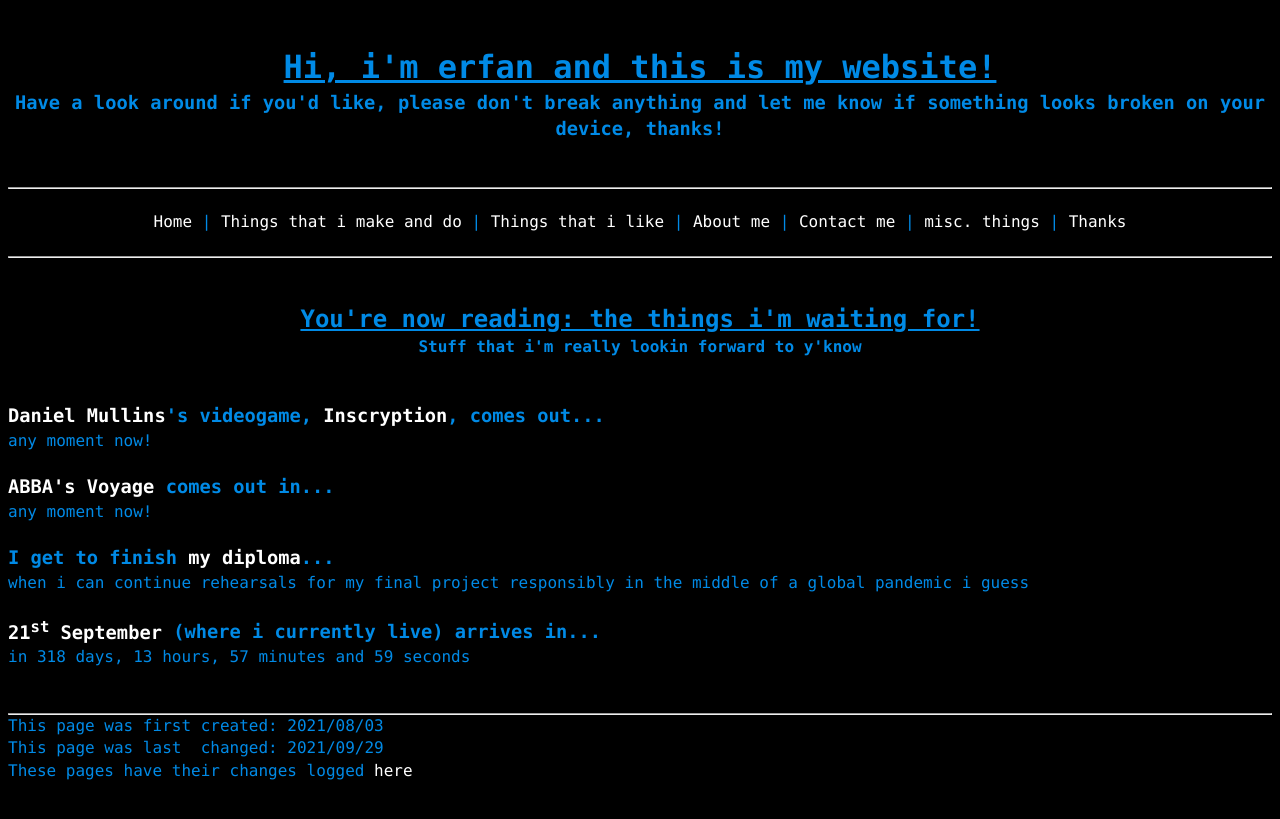
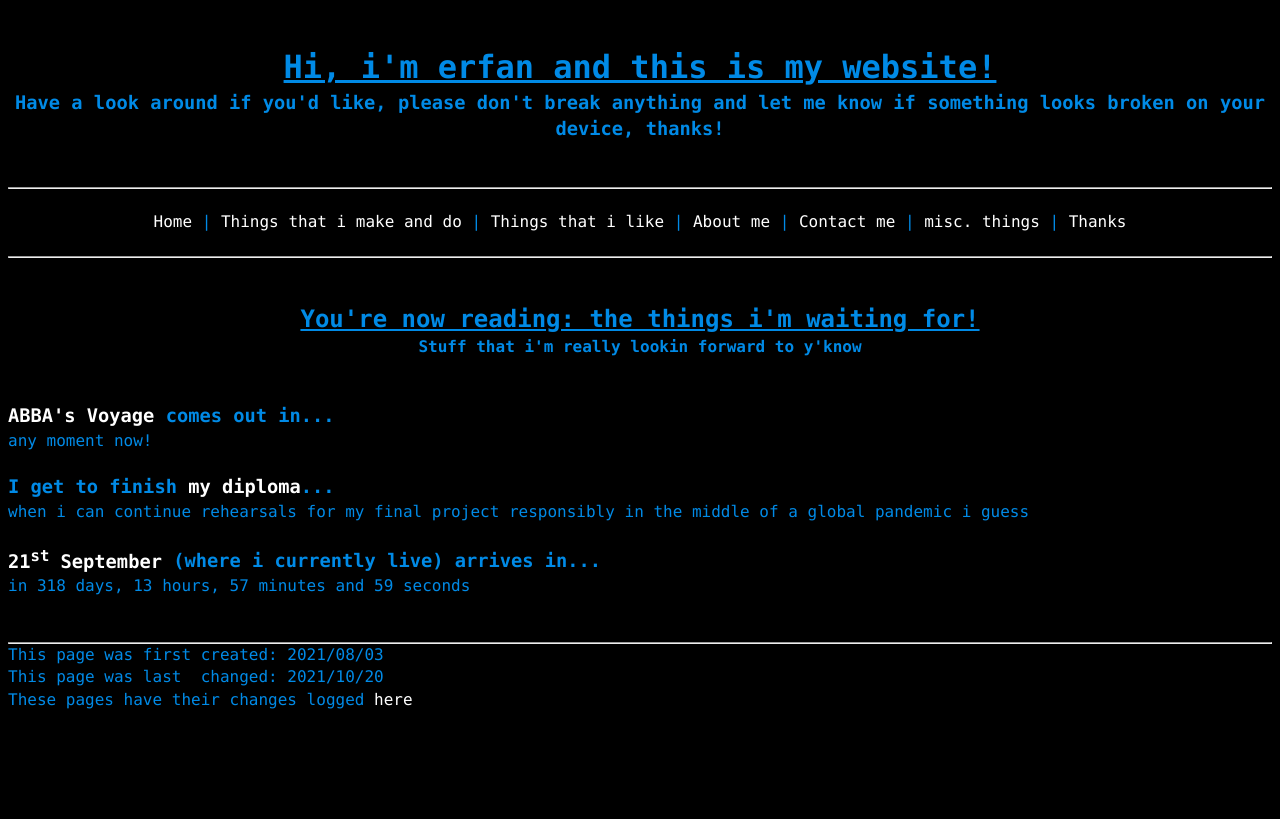
Before and after one commit to a-erfan-aa/a-erfan-aa.github.io, a Jekyll site: the page built from misc/things-i-wait-for.html, in a window 1280 px wide. Shown: the top 819 px of the page. Built offline with Jekyll 4.4.1, drawn with Linux system fonts in a browser that asks for light colours.

Commit message:
Remove inscryption from relevant files (countdown expired)
Removed from countdowns.yml and thing-i-wait-for.html

```diff
--- a/_data/countdowns.yml
+++ b/_data/countdowns.yml
@@ -10,11 +10,6 @@
   id  : 0921
   date: "2022-09-21T00:00:00+08:00"
 
-# inscryption, videogame by daniel mullins
-- name: inscryption
-  id  : inscryption
-  date: "2021-10-19T00:00:00Z"
-
 # Voyage, ABBA's upcoming album
 - name: Voyage
   id  : voyage
--- a/misc/things-i-wait-for.html
+++ b/misc/things-i-wait-for.html
@@ -2,7 +2,7 @@
 layout: default
 title: title
 firstCreated: 2021/08/03
-lastChanged: 2021/09/29
+lastChanged: 2021/10/20
 ---
 <!-- title and subtitle -->
 <div>
@@ -13,14 +13,6 @@ lastChanged: 2021/09/29
 <br><br>
 
 <script src="/assets/js/countdowns.js"></script>
-
-<!-- echoes of the eye -->
-<div>
-	<h3><a href="https://www.danielmullinsgames.com/">Daniel Mullins</a>'s videogame, <a href="https://www.inscryption-game.com/">Inscryption</a>, comes out...</h3>
-	<p id="inscryption">give the javascript a sec to kick in...</p>
-</div>
-
-<br>
 
 <!-- ABBA'S voyage-->
 <div>
```
